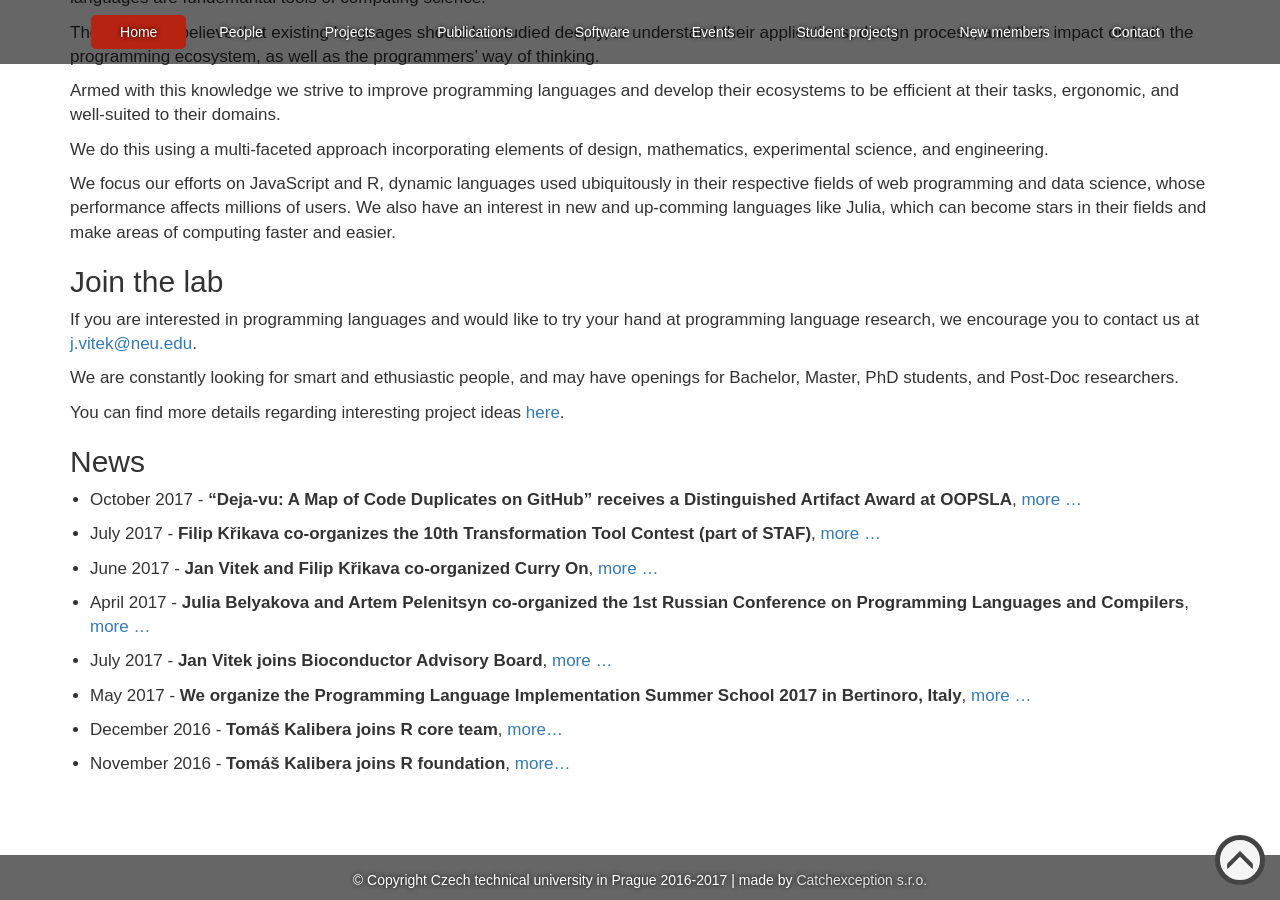
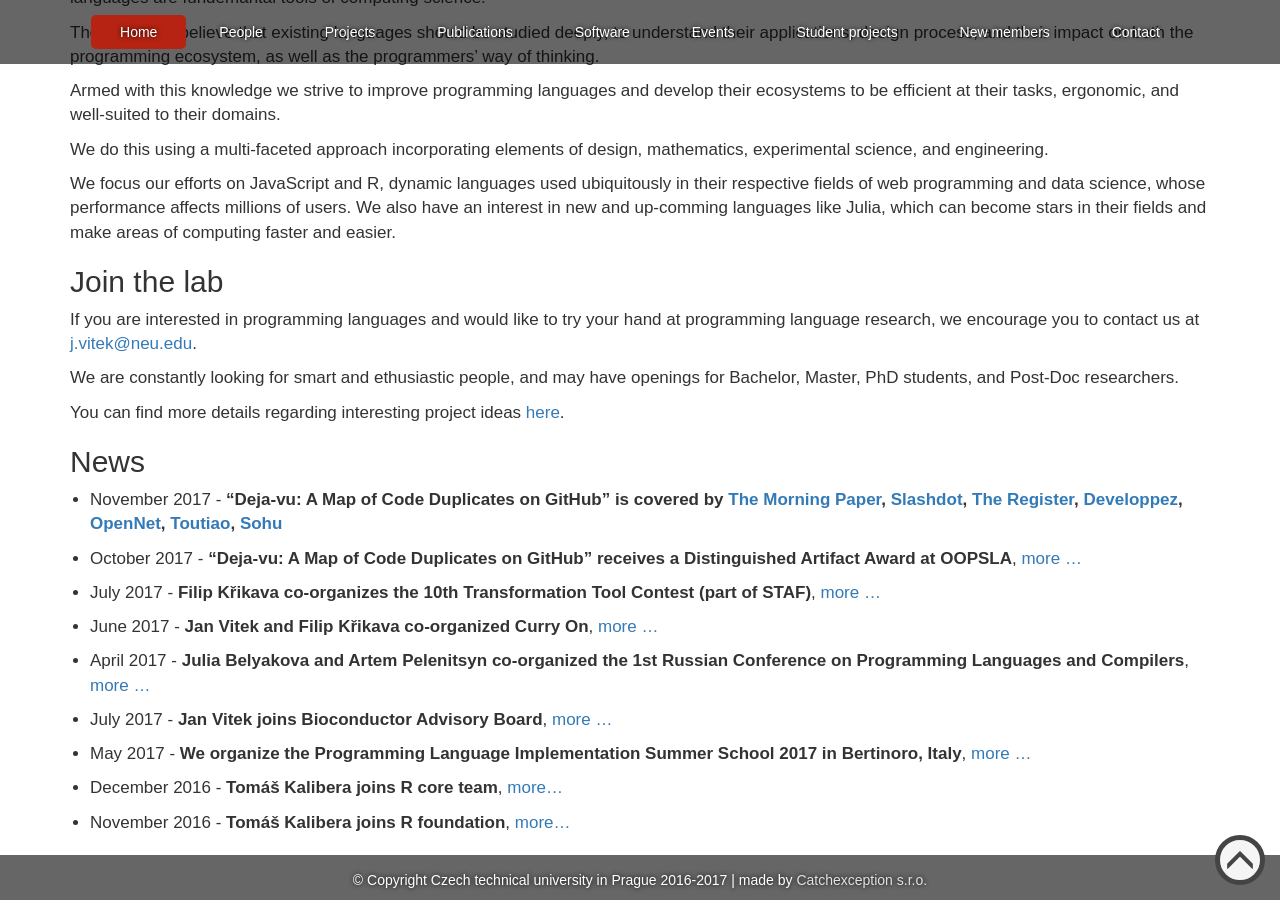
Before and after one commit to PRL-PRG/prl-prg.github.io, a Jekyll site: the page built from index.md, in a window 1280 px wide and 900 px high, scrolled down 826 px. Built offline with Jekyll 4.4.1, drawn with Linux system fonts in a browser that asks for light colours.

Commit message:
Deja-vu news item inserted.

```diff
--- a/index.md
+++ b/index.md
@@ -77,6 +77,16 @@
 -->
 
 <!-- 2017 -->
+- November 2017 -
+  **"Deja-vu: A Map of Code Duplicates on GitHub" is covered by
+  [The Morning Paper](https://blog.acolyer.org/2017/11/20/dejavu-a-map-of-code-duplicates-on-github/),
+  [Slashdot](https://developers.slashdot.org/story/17/11/23/2352233/more-than-half-of-github-is-duplicate-code-researchers-find),
+  [The Register](https://www.theregister.co.uk/2017/11/21/github_duplicate_code/),
+  [Developpez](https://www.developpez.com/actu/175363/GitHub-des-chercheurs-estiment-que-plus-de-la-moitie-des-codes-ecrits-en-Java-Python-C-Cplusplus-et-JavaScript-sont-dupliques/),
+  [OpenNet](https://www.opennet.ru/opennews/art.shtml?num=47596),
+  [Toutiao](https://www.toutiao.com/a6491879685222302221/),
+  [Sohu](http://www.sohu.com/a/206363660_114760)**
+
 - October 2017 -
   **"Deja-vu: A Map of Code Duplicates on GitHub" receives a Distinguished Artifact Award at OOPSLA**,
   [more ...](http://mondego.ics.uci.edu/projects/dejavu/)
```
